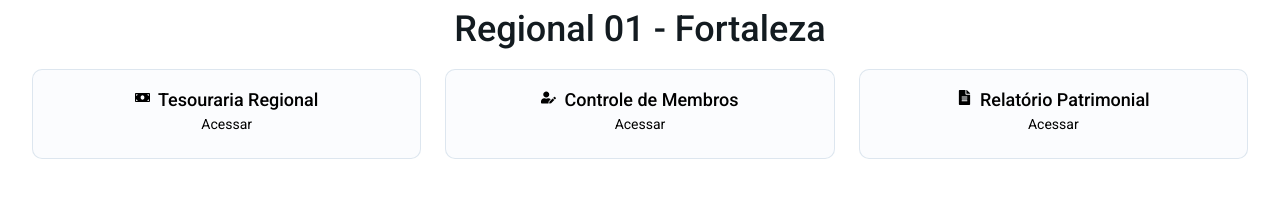
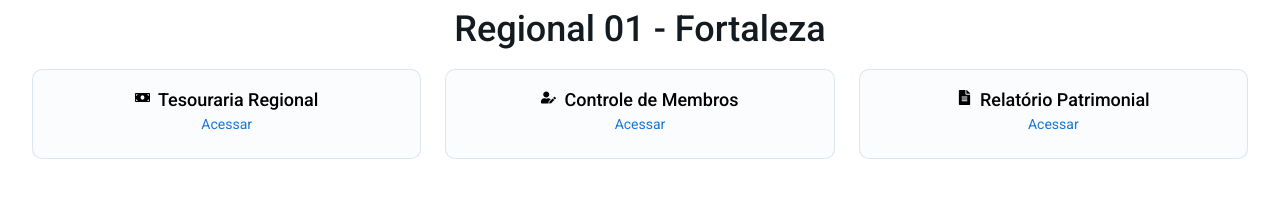
Before and after one commit to levibf/igreja-link, a React (Vite) app: page /regionais/r01 in a window 1280 px wide. Shown: the part 142-345 px from the top of the page. Built offline with nearby package versions, Linux system fonts and the light colour scheme.

Commit message:
Correção regional

```diff
--- a/src/components/Regional/RegionalDetalhes.jsx
+++ b/src/components/Regional/RegionalDetalhes.jsx
@@ -46,17 +46,22 @@ const RegionalDetalhes = () => {
                 {regional.opcoes.map((opcao, index) => (
                     <Grid item xs={12} sm={6} md={4} key={index}>
                         <Card>
-                            <Link to={opcao.link} style={{ textDecoration: 'none', color: 'black' }} target="_blank">
+                            <Link to={opcao.link} style={{ textDecoration: 'none' }} target="_blank">
                                 <CardContent>
                                     <Box sx={{ display: 'flex', alignItems: 'center', justifyContent: 'center' }}>
-                                        <Box sx={{ marginRight: 1 }}>
+                                        <Box sx={(theme) => ({
+                                            color: theme.palette.mode === 'dark' ? '#FFFFFF' : '#000000', // Botão branco no modo noturno
+                                            marginRight: 1
+                                        })}>
                                             {getIconForOption(opcao.titulo)}
                                         </Box>
-                                        <Typography variant="h6">
+                                        <Typography variant="h6" sx={(theme) => ({
+                                            color: theme.palette.mode === 'dark' ? '#FFFFFF' : '#000000', // Botão branco no modo noturno
+                                        })}>
                                             {opcao.titulo}
                                         </Typography>
                                     </Box>
-                                    <Typography variant="body2" style={{color: 'black'}}>Acessar</Typography>
+                                    <Typography variant="body2" style={{ color: '#1976D2' }}>Acessar</Typography>
                                 </CardContent>
                             </Link>
                         </Card>
```
Also changed, not shown: src/components/AppAppBar.jsx (line endings or trailing spaces).
